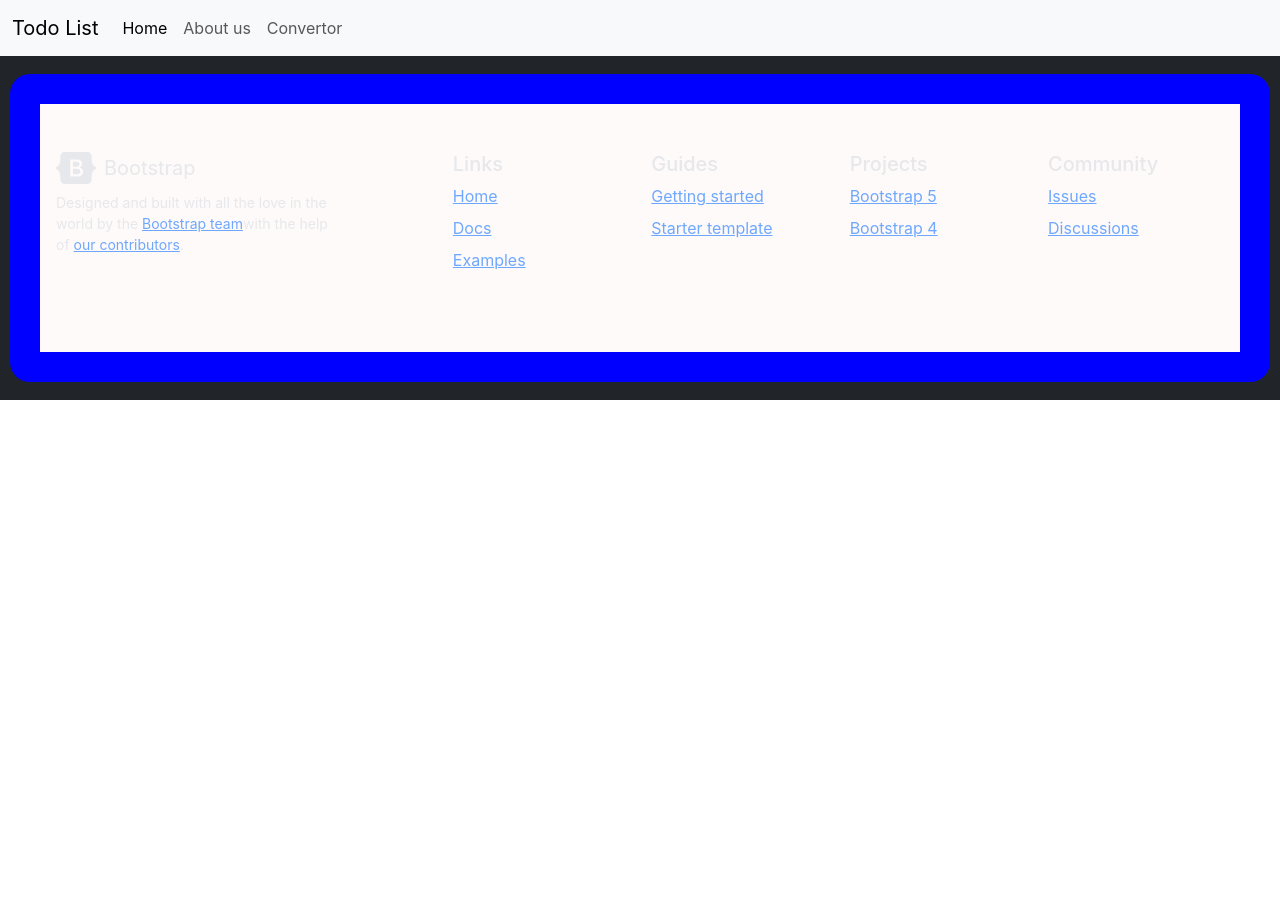
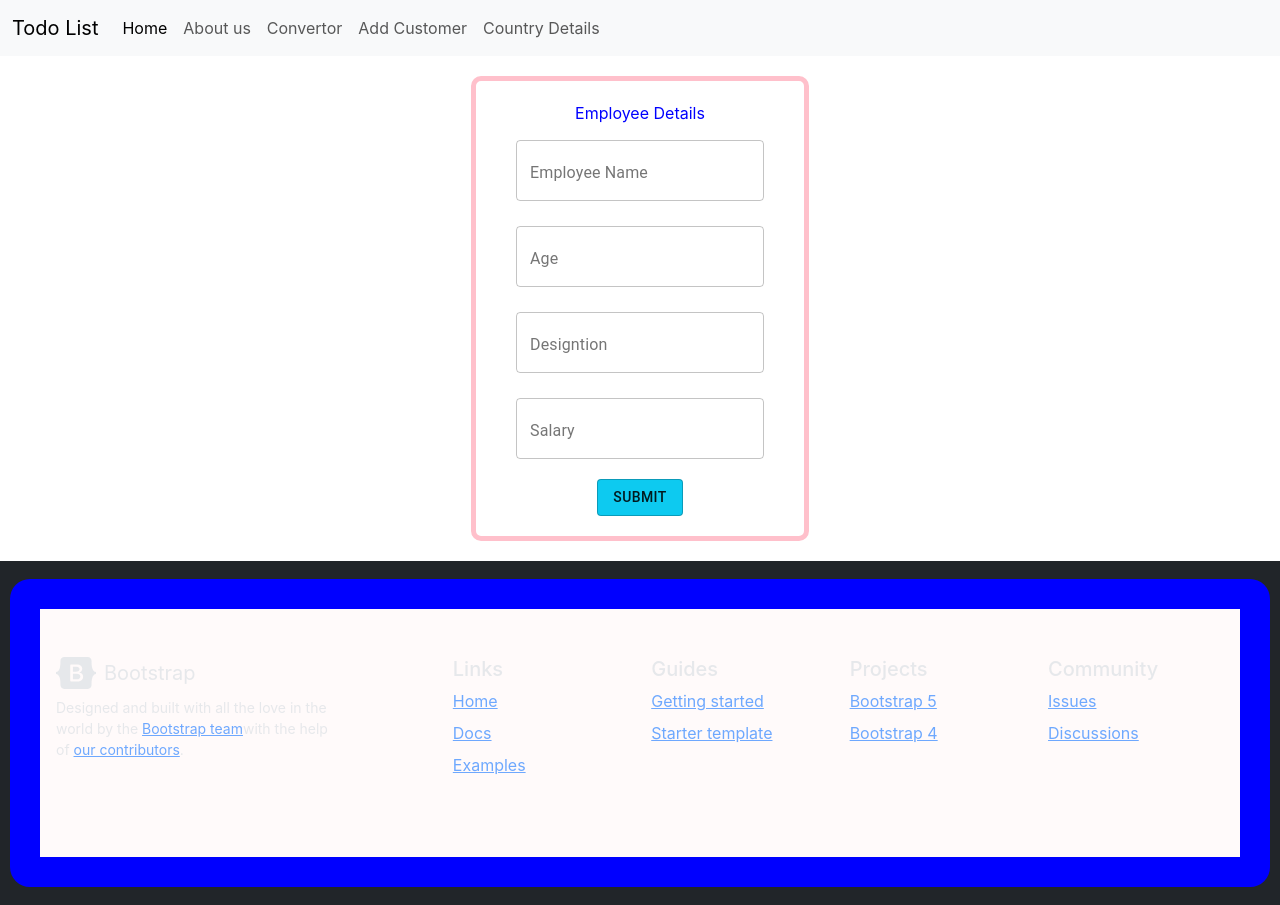
Before and after one commit to kulchoudhary21/TodoList-Project-Training, a React (Create React App) app: page /customer in a window 1280 px wide. Before the commit the page ends 800 px from the top, so only its background shows below. Built offline with nearby package versions, Linux system fonts and the light colour scheme.

Commit message:
Updating the files and project

```diff
--- a/src/App.js
+++ b/src/App.js
@@ -9,6 +9,8 @@
   Routes,
 } from "react-router-dom";
 import Convert from "./MyComponent/Convert";
+import { CustomerData } from "./MyComponent/CustomerData";
+import { CountryDetails } from "./MyComponent/CountryDetails";
 
 function App() {
   return (
@@ -19,6 +21,8 @@
             <Route path="/" element={<Form />} />
             <Route path="/about" element={<About />} />
             <Route path="/convert" element={<Convert/>}/>
+            <Route path="/customer" element={<CustomerData/>}/>
+            <Route path="/country" element={<CountryDetails/>}/>
           </Routes>
           <Footer/>
         </BrowserRouter>
--- /dev/null
+++ b/src/MyComponent/CountryDetails.jsx
@@ -0,0 +1,40 @@
+import { useState } from "react";
+import "../css/country.css";
+export function CountryDetails() {
+  const [c,getC]=useState({})
+
+//   const getCity=()=>{
+//     const countries={
+//         india:["Indore,ujjain,Dewas,mumbai"],
+//         australia:["melbourne,sydney"],
+//         newzealand:["1","2"]
+//       };
+//       let v=document.getElementById().value;
+//   }
+  let getCt=(e)=>{
+      let countries = [
+        {country: 'india', cities: ['Indore','ujjain','Dewas','mumbai']},
+        {country: 'australia', cities: ['Indore','ujjain','Dewas','mumbai']},
+        {country: 'pakistan', cities: ['Islamabad','lahore','karachi']},
+      ]
+
+      ///let v=e.target.value;
+
+
+      console.log(countries.india);
+
+  }
+  return (
+    <div className="country">
+      <label  style={{padding:"10px"}}>Choose a Country:</label>
+      <div>
+
+        <select name="Country">
+          <option value="india" onChange={getCt}>India</option>
+          <option value="australia" onChange={getCt}>Australia</option>
+          <option value="newzealand" onChange={getCt} name="newzealand">New Zealand</option>
+        </select>
+      </div>
+    </div>
+  );
+}
--- /dev/null
+++ b/src/MyComponent/CustomerData.jsx
@@ -0,0 +1,51 @@
+import { Button } from "@material-ui/core";
+import TextField from "@material-ui/core/TextField";
+import { useState } from "react";
+import "../css/CustomerData.css";
+export function CustomerData() {
+
+
+    let [user,setUser]=useState({});
+    let addUser=(e)=>
+    {
+        console.log(e.target.value+"  "+e.target.name)
+        setUser({...user,[e.target.name]: e.target.value})
+        console.log({user});
+        // name : 'arpiy' , age: 10 , name : 'prashant' ==> age: 10 , name : 'prashant'
+    }
+
+    const submitButton = () => {
+        // setUser({...user, name: 'K'})
+        console.log(user)
+    }
+    return (
+    <div>
+      <form className="form_contianer">
+        <div className="form_cn">
+            <label style={{color:"blue"}}>Employee Details</label>
+          <div className="tf1">
+            <TextField
+              label="Employee Name"
+              variant="outlined"
+              name="name"
+              value={user.name}
+              onChange={addUser}
+            />
+          </div>
+          <div className="tf1">
+            <TextField label="Age" variant="outlined" onChange={addUser} name="age"/>
+          </div>
+          <div className="tf1">
+            <TextField  label="Designtion" variant="outlined" name="designation"/>
+          </div>
+          <div className="tf1">
+            <TextField label="Salary" variant="outlined" name="salary"/>
+          </div>
+          <div>
+            <Button onClick={submitButton} variant="outlined" style={{background:"#0dcaf0"}} >Submit</Button>
+          </div>
+        </div>
+      </form>
+    </div>
+  );
+}
--- a/src/MyComponent/Footer.js
+++ b/src/MyComponent/Footer.js
@@ -2,12 +2,12 @@
 function Footer() {
   return (
     <div>
-      <footer class="navbar bg-dark" data-bs-theme="dark">
-        <div class="container py-4 py-md-5 px-4 px-md-3 text-body-secondary">
-          <div class="row">
-            <div class="col-lg-3 mb-3">
+      <footer className="navbar bg-dark" data-bs-theme="dark">
+        <div className="container py-4 py-md-5 px-4 px-md-3 text-body-secondary">
+          <div className="row">
+            <div className="col-lg-3 mb-3">
               <a
-                class="d-inline-flex align-items-center mb-2 text-body-secondary text-decoration-none"
+                className="d-inline-flex align-items-center mb-2 text-body-secondary text-decoration-none"
                 href="/"
                 aria-label="Bootstrap"
               >
@@ -15,22 +15,22 @@
                   xmlns="http://www.w3.org/2000/svg"
                   width="40"
                   height="32"
-                  class="d-block me-2"
+                  className="d-block me-2"
                   viewBox="0 0 118 94"
                   role="img"
                 >
                   <title>Bootstrap</title>
                   <path
-                    fill-rule="evenodd"
-                    clip-rule="evenodd"
+                    fillRule="evenodd"
+                    clipRule="evenodd"
                     d="M24.509 0c-6.733 0-11.715 5.893-11.492 12.284.214 6.14-.064 14.092-2.066 20.577C8.943 39.365 5.547 43.485 0 44.014v5.972c5.547.529 8.943 4.649 10.951 11.153 2.002 6.485 2.28 14.437 2.066 20.577C12.794 88.106 17.776 94 24.51 94H93.5c6.733 0 11.714-5.893 11.491-12.284-.214-6.14.064-14.092 2.066-20.577 2.009-6.504 5.396-10.624 10.943-11.153v-5.972c-5.547-.529-8.934-4.649-10.943-11.153-2.002-6.484-2.28-14.437-2.066-20.577C105.214 5.894 100.233 0 93.5 0H24.508zM80 57.863C80 66.663 73.436 72 62.543 72H44a2 2 0 01-2-2V24a2 2 0 012-2h18.437c9.083 0 15.044 4.92 15.044 12.474 0 5.302-4.01 10.049-9.119 10.88v.277C75.317 46.394 80 51.21 80 57.863zM60.521 28.34H49.948v14.934h8.905c6.884 0 10.68-2.772 10.68-7.727 0-4.643-3.264-7.207-9.012-7.207zM49.948 49.2v16.458H60.91c7.167 0 10.964-2.876 10.964-8.281 0-5.406-3.903-8.178-11.425-8.178H49.948z"
                     fill="currentColor"
                   ></path>
                 </svg>
-                <span class="fs-5">Bootstrap</span>
+                <span className="fs-5">Bootstrap</span>
               </a>
-              <ul class="list-unstyled small">
-                <li class="mb-2">
+              <ul className="list-unstyled small">
+                <li className="mb-2">
                   Designed and built with all the love in the world by the{" "}
                   <a href="/docs/5.3/about/team/">Bootstrap team</a>
                   with the help of{" "}
@@ -42,53 +42,53 @@
 
               </ul>
             </div>
-            <div class="col-6 col-lg-2 offset-lg-1 mb-3">
+            <div className="col-6 col-lg-2 offset-lg-1 mb-3">
               <h5>Links</h5>
-              <ul class="list-unstyled">
-                <li class="mb-2">
+              <ul className="list-unstyled">
+                <li className="mb-2">
                   <a href="/">Home</a>
                 </li>
-                <li class="mb-2">
+                <li className="mb-2">
                   <a href="/docs/5.3/">Docs</a>
                 </li>
-                <li class="mb-2">
+                <li className="mb-2">
                   <a href="/docs/5.3/examples/">Examples</a>
                 </li>
               </ul>
             </div>
-            <div class="col-6 col-lg-2 mb-3">
+            <div className="col-6 col-lg-2 mb-3">
               <h5>Guides</h5>
-              <ul class="list-unstyled">
-                <li class="mb-2">
+              <ul className="list-unstyled">
+                <li className="mb-2">
                   <a href="/docs/5.3/getting-started/">Getting started</a>
                 </li>
-                <li class="mb-2">
+                <li className="mb-2">
                   <a href="/docs/5.3/examples/starter-template/">
                     Starter template
                   </a>
                 </li>
               </ul>
             </div>
-            <div class="col-6 col-lg-2 mb-3">
+            <div className="col-6 col-lg-2 mb-3">
               <h5>Projects</h5>
-              <ul class="list-unstyled">
-                <li class="mb-2">
+              <ul className="list-unstyled">
+                <li className="mb-2">
                   <a href="https://github.com/twbs/bootstrap">Bootstrap 5</a>
                 </li>
-                <li class="mb-2">
+                <li className="mb-2">
                   <a href="https://github.com/twbs/bootstrap/tree/v4-dev">
                     Bootstrap 4
                   </a>
                 </li>
               </ul>
             </div>
-            <div class="col-6 col-lg-2 mb-3">
+            <div className="col-6 col-lg-2 mb-3">
               <h5>Community</h5>
-              <ul class="list-unstyled">
-                <li class="mb-2">
+              <ul className="list-unstyled">
+                <li className="mb-2">
                   <a href="https://github.com/twbs/bootstrap/issues">Issues</a>
                 </li>
-                <li class="mb-2">
+                <li className="mb-2">
                   <a href="https://github.com/twbs/bootstrap/discussions">
                     Discussions
                   </a>
--- a/src/MyComponent/Header.js
+++ b/src/MyComponent/Header.js
@@ -26,6 +26,16 @@
                   Convertor
                 </Link>
               </li>
+              <li className="nav-item">
+                <Link className="nav-link" to="/customer">
+                  Add Customer
+                </Link>
+              </li>
+              <li className="nav-item">
+                <Link className="nav-link" to="/country">
+                  Country Details
+                </Link>
+              </li>
             </ul>
           </div>
         </div>
--- /dev/null
+++ b/src/css/CustomerData.css
@@ -0,0 +1,21 @@
+.form_contianer
+{
+    text-align: center;
+
+}
+.form_cn
+{
+    width:  fit-content;
+    padding: 20px;
+    margin: 20px;
+    margin-left: auto;
+    margin-right: auto;
+    border: 5px solid pink;
+    border-radius: 10px;
+}
+.tf1
+{
+    margin: 10px;
+    padding:  10px;
+
+}
--- /dev/null
+++ b/src/css/country.css
@@ -0,0 +1,21 @@
+.country
+{
+    padding: 10px;
+    margin: 20px;
+    margin-left: auto;
+    margin-right: auto;
+    border: 5px solid palegreen;
+    width:fit-content;
+    border-radius: 10px;
+    background-color: tomato;
+
+}
+select
+{
+    border: 3px solid navy;
+    border-radius: 20px;
+    text-align: center;
+    font-family: 'Gill Sans', 'Gill Sans MT', Calibri, 'Trebuchet MS', sans-serif;
+    font-size: large;
+    padding: 10px;
+}
```
